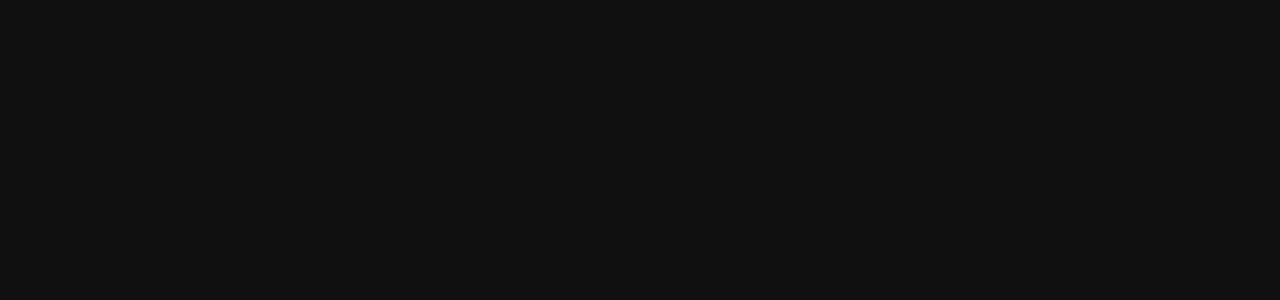
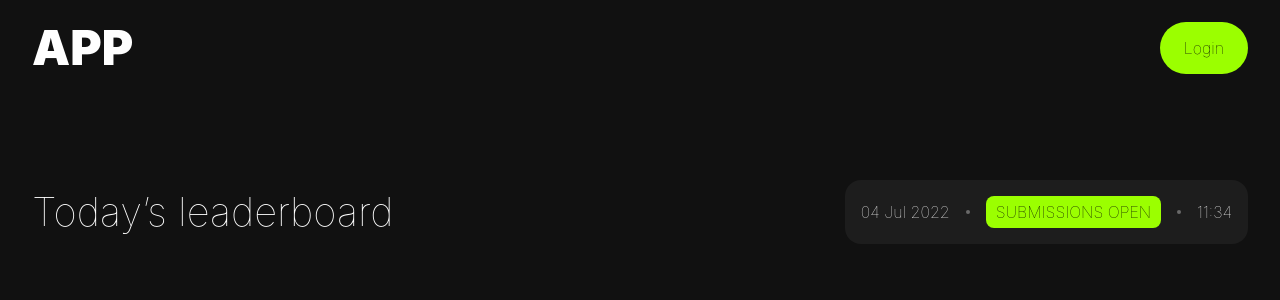
Before and after one commit to sabbirzzaman/mkd-task-day-1, a React (Vite) app: page /dashboard in a window 1280 px wide. Shown: the top 300 px of the page. Built offline with nearby package versions, Linux system fonts and the light colour scheme.

Commit message:
dashboard page header added

```diff
--- a/src/pages/AdminDashboardPage.jsx
+++ b/src/pages/AdminDashboardPage.jsx
@@ -1,13 +1,39 @@
-import React from "react";
+import React from 'react';
+import dot from '../images/ellipse.svg'
 
 const AdminDashboardPage = () => {
-  return (
-      <section className="w-full h-screen bg-[#111111]">
-        <div className="max-w-[76rem]">
+    const date = new Date().toString().split(' ');
 
-        </div>
-      </section>
-  );
+    const today = `${date[2]} ${date[1]} ${date[3]}`;
+
+    return (
+        <section className="w-full h-screen bg-[#111111]">
+            <div className="max-w-[76rem] mb-[4.5rem] mx-auto">
+                <div className="flex justify-between text-white h-[6rem] items-center">
+                    <h2 className="text-5xl font-black">APP</h2>
+                    <button className="bg-[#9BFF00] text-[#050505] rounded-[2.5rem]  font-thin px-6 py-[.875rem]">
+                        Login
+                    </button>
+                </div>
+            </div>
+
+            <div className="max-w-[76rem] mx-auto">
+                <div className="flex justify-between text-white h-[5.5rem] items-center">
+                    <h2 className="text-[2.5rem] font-thin">
+                        Today’s leaderboard
+                    </h2>
+
+                    <div className="bg-[#1D1D1D] font-thin p-4 flex gap-4 items-center rounded-2xl">
+                        <p>{today}</p>
+                        <img src={dot} alt="ellipse mark" />
+                        <p className='uppercase px-[.625rem] py-1 bg-[#9BFF00] text-black rounded-lg'>Submissions OPEN</p>
+                        <img src={dot} alt="ellipse mark" />
+                        <p>{'11:34'}</p>
+                    </div>
+                </div>
+            </div>
+        </section>
+    );
 };
 
 export default AdminDashboardPage;
```
Also changed, not shown: src/images/ellipse.svg (added).
